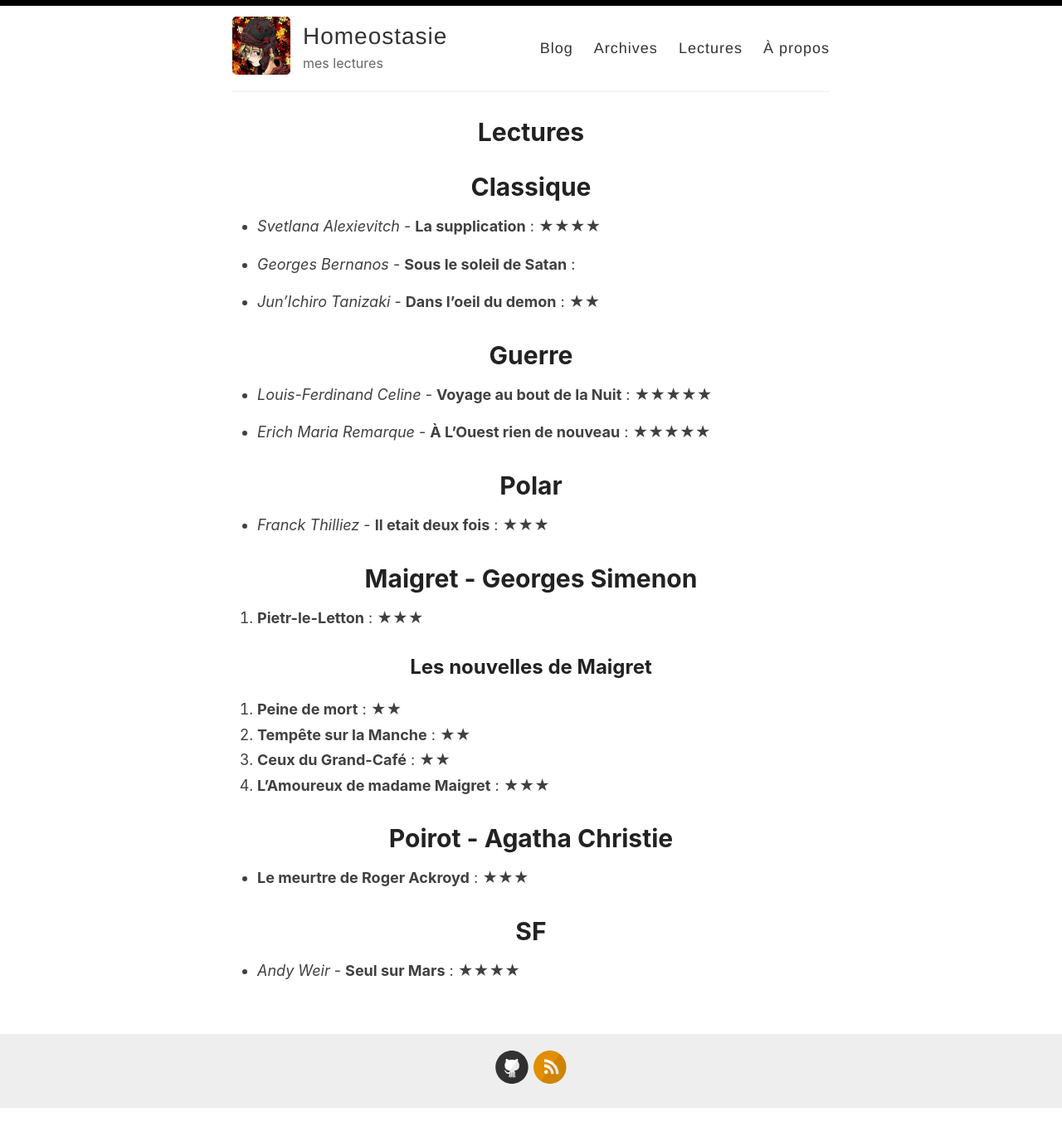
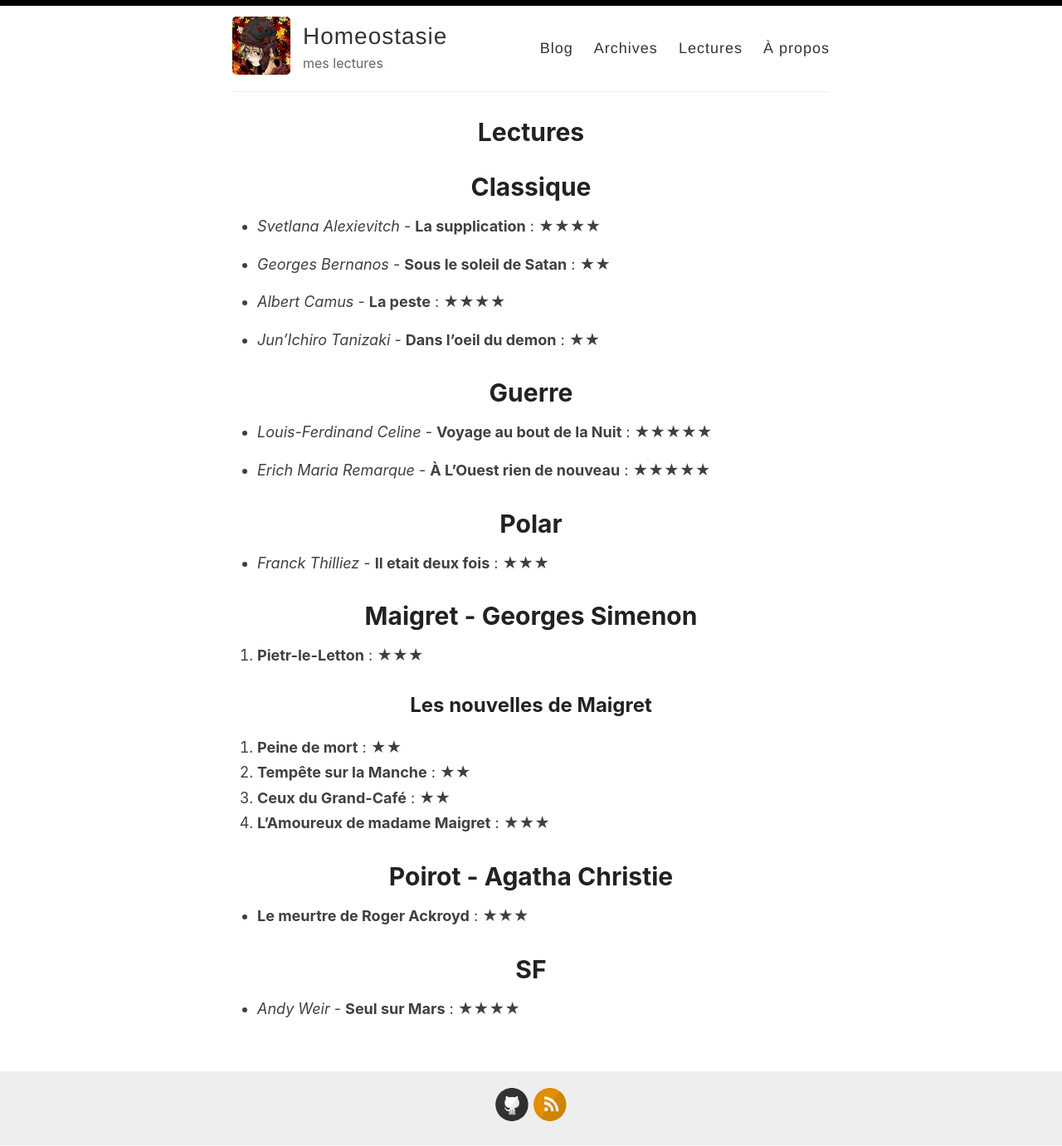
Before and after one commit to homeostasie/bouquins, a Jekyll site: the page built from _pages/jak.md, in a window 1280 px wide. Shown: the whole page at 83% size. Built offline with Jekyll 4.4.1, drawn with Linux system fonts in a browser that asks for light colours; before the commit the page ends 1335 px from its top, so only the background shows below that.

Commit message:
maj lecture jak

```diff
--- a/_pages/jak.md
+++ b/_pages/jak.md
@@ -9,7 +9,9 @@ comments: true
 
 * *Svetlana Alexievitch* - **La supplication** : ★★★★
 
-* *Georges Bernanos* - **Sous le soleil de Satan** :
+* *Georges Bernanos* - **Sous le soleil de Satan** : ★★
+
+* *Albert Camus* - **La peste** : ★★★★
 
 * *Jun'Ichiro Tanizaki* - **Dans l'oeil du demon** : ★★
 
```
